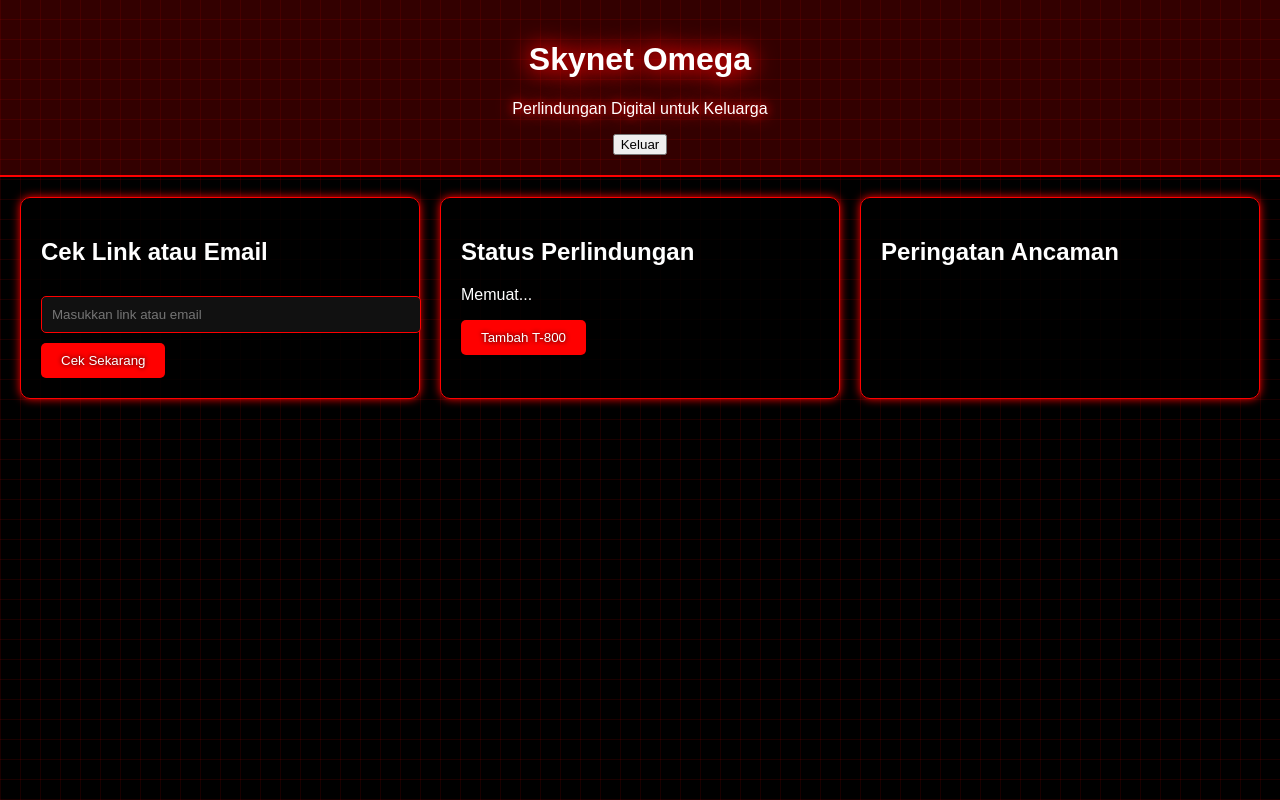
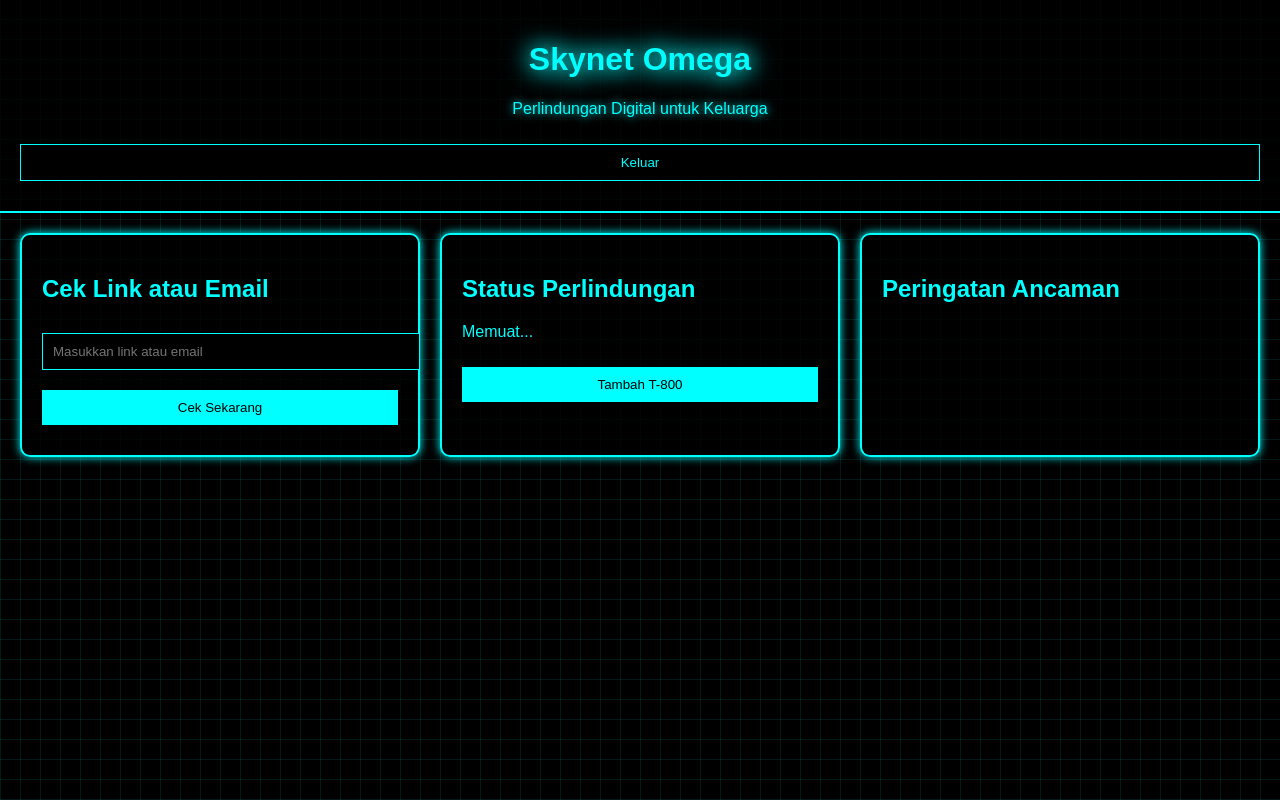
Before and after one commit to apujiono/SKYNET-CORE, a Flask app: page / in a window 1280 px wide. Run offline with Flask 2, Linux system fonts and the light colour scheme; parts of the project's set-up code (start-up, migrations or seed data) failed here and were passed over; some web fonts are replaced.

Commit message:
Update neon-ui.css

```diff
--- a/static/css/neon-ui.css
+++ b/static/css/neon-ui.css
@@ -1,144 +1,64 @@
 body {
     background: #000;
-    color: #fff;
+    color: #0ff;
     font-family: 'Orbitron', sans-serif;
     margin: 0;
+    padding: 0;
     overflow-x: hidden;
 }
-
 .grid-bg {
     position: fixed;
     top: 0;
     left: 0;
     width: 100%;
     height: 100%;
-    background: linear-gradient(0deg, rgba(255,0,0,0.1) 1px, transparent 1px),
-                linear-gradient(90deg, rgba(255,0,0,0.1) 1px, transparent 1px);
+    background: linear-gradient(90deg, rgba(0,255,255,0.1) 1px, transparent 1px),
+                linear-gradient(0deg, rgba(0,255,255,0.1) 1px, transparent 1px);
     background-size: 20px 20px;
     z-index: -1;
 }
-
 .neon-header {
     text-align: center;
     padding: 20px;
-    background: rgba(255, 0, 0, 0.2);
-    border-bottom: 2px solid #ff0000;
-    text-shadow: 0 0 10px #ff0000, 0 0 20px #ff0000;
+    background: rgba(0, 0, 0, 0.8);
+    border-bottom: 2px solid #0ff;
+    text-shadow: 0 0 10px #0ff;
 }
-
 .heartbeat {
     animation: heartbeat 1.5s infinite;
 }
-
 @keyframes heartbeat {
-    0% { text-shadow: 0 0 10px #ff0000, 0 0 20px #ff0000; }
-    50% { text-shadow: 0 0 20px #ff0000, 0 0 30px #ff0000; }
-    100% { text-shadow: 0 0 10px #ff0000, 0 0 20px #ff0000; }
+    0%, 100% { text-shadow: 0 0 10px #0ff; }
+    50% { text-shadow: 0 0 20px #0ff, 0 0 30px #0ff; }
 }
-
 .main-grid {
     display: grid;
     grid-template-columns: repeat(auto-fit, minmax(300px, 1fr));
     gap: 20px;
     padding: 20px;
 }
-
 .panel {
     background: rgba(0, 0, 0, 0.8);
-    border: 1px solid #ff0000;
+    border: 2px solid #0ff;
     padding: 20px;
     border-radius: 10px;
-    box-shadow: 0 0 10px #ff0000;
+    box-shadow: 0 0 10px #0ff;
 }
-
-button.primary {
-    background: #ff0000;
-    color: #fff;
-    border: none;
-    padding: 10px 20px;
-    cursor: pointer;
-    border-radius: 5px;
-    text-shadow: 0 0 5px #000;
-}
-
-button.danger {
-    background: #ff4444;
-    color: #fff;
-    border: none;
-    padding: 10px 20px;
-    cursor: pointer;
-    border-radius: 5px;
-}
-
-button:hover {
-    box-shadow: 0 0 10px #ff0000;
-}
-
-input, select {
-    background: #111;
-    color: #fff;
-    border: 1px solid #ff0000;
+input, button {
+    width: 100%;
     padding: 10px;
     margin: 10px 0;
-    border-radius: 5px;
-    width: 100%;
+    border: 1px solid #0ff;
+    background: #000;
+    color: #0ff;
+    font-family: 'Orbitron', sans-serif;
 }
-
-#map {
-    height: 300px;
-    border: 1px solid #ff0000;
+button.primary {
+    background: #0ff;
+    color: #000;
+    border: none;
+    cursor: pointer;
 }
-
-#threat-results table {
-    width: 100%;
-    border-collapse: collapse;
+button.primary:hover {
+    background: #00cccc;
 }
-
-#threat-results th, #threat-results td {
-    border: 1px solid #ff0000;
-    padding: 8px;
-    text-align: left;
-}
-
-.agent-item {
-    padding: 10px;
-    border-bottom: 1px solid #ff0000;
-}
-
-.new-agent {
-    background: rgba(255, 0, 0, 0.3);
-}
-
-.modal {
-    display: none;
-    position: fixed;
-    top: 0;
-    left: 0;
-    width: 100%;
-    height: 100%;
-    background: rgba(0, 0, 0, 0.8);
-    z-index: 1000;
-}
-
-.modal-content {
-    background: #111;
-    border: 2px solid #ff0000;
-    padding: 20px;
-    margin: 15% auto;
-    width: 300px;
-    border-radius: 10px;
-    text-align: center;
-}
-
-.dark-mode {
-    background: #222;
-}
-
-.dark-mode .panel {
-    background: rgba(255, 255, 255, 0.1);
-}
-
-@font-face {
-    font-family: 'Orbitron';
-    src: url('/static/fonts/Orbitron.ttf') format('truetype');
-}
```
